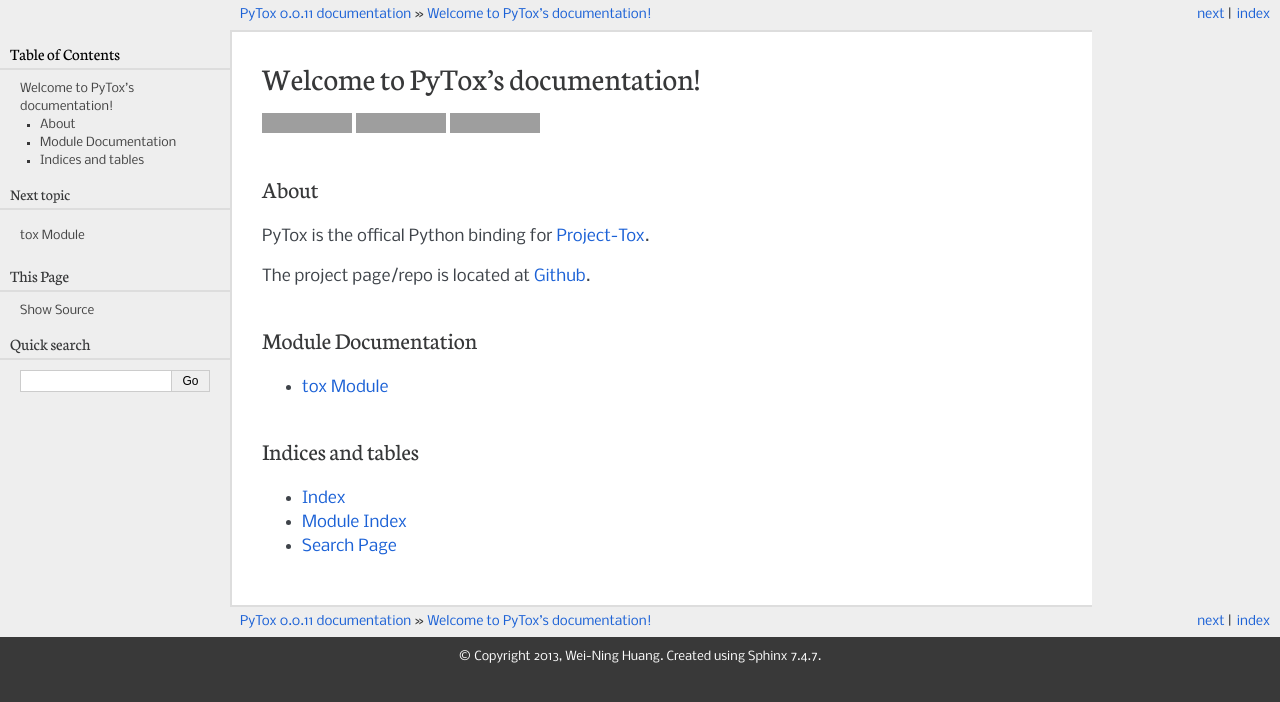
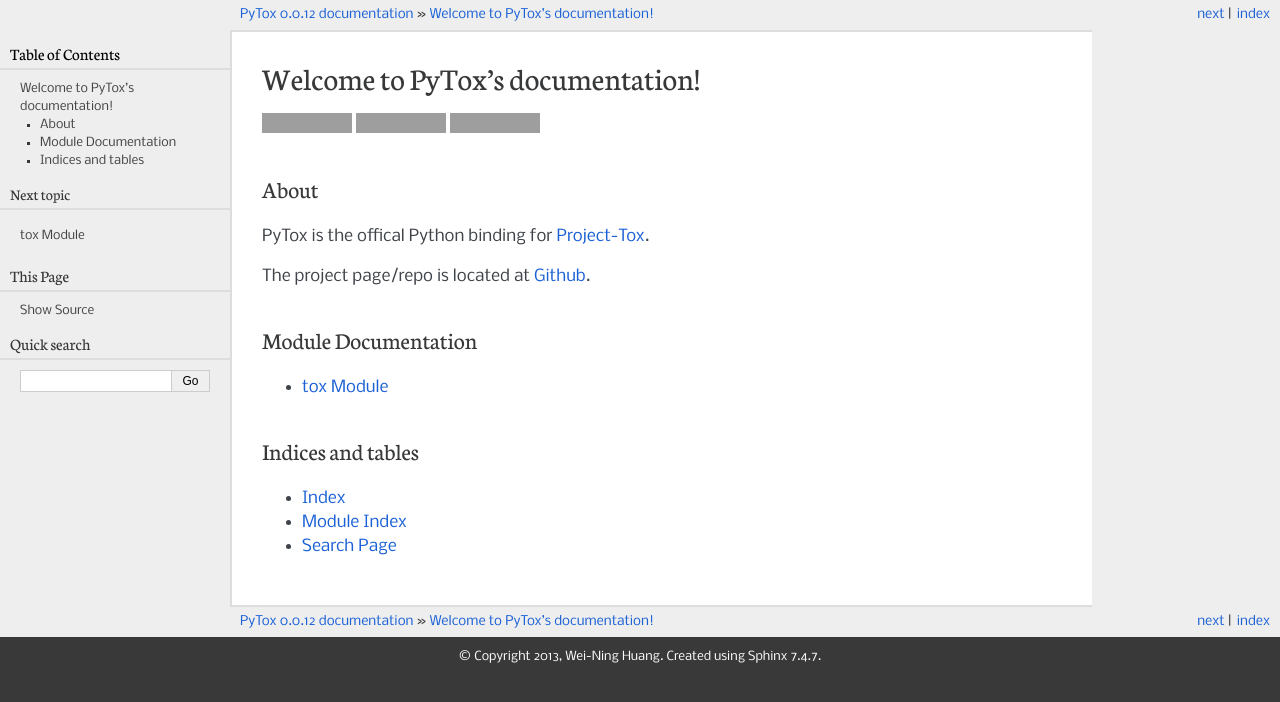
Before and after one commit to aitjcize/PyTox, a Sphinx documentation site: the page built from docs/index.rst, in a window 1280 px wide. Shown: the top 702 px of the page. Built offline with Sphinx 7.4.7, drawn with Linux system fonts in a browser that asks for light colours; grey boxes are pictures that could not be loaded.

Commit message:
Bump version to 0.0.12

```diff
--- a/docs/conf.py
+++ b/docs/conf.py
@@ -51,9 +51,9 @@
 # built documents.
 #
 # The short X.Y version.
-version = '0.0.11'
+version = '0.0.12'
 # The full version, including alpha/beta/rc tags.
-release = '0.0.11'
+release = '0.0.12'
 
 # The language for content autogenerated by Sphinx. Refer to documentation
 # for a list of supported languages.
--- a/setup.py
+++ b/setup.py
@@ -2,7 +2,7 @@
 
 setup(
     name="PyTox",
-    version="0.0.11",
+    version="0.0.12",
     description = 'Python binding for Tox the skype replacement',
     author = 'Wei-Ning Huang (AZ)',
     author_email = 'aitjcize@gmail.com',
```
